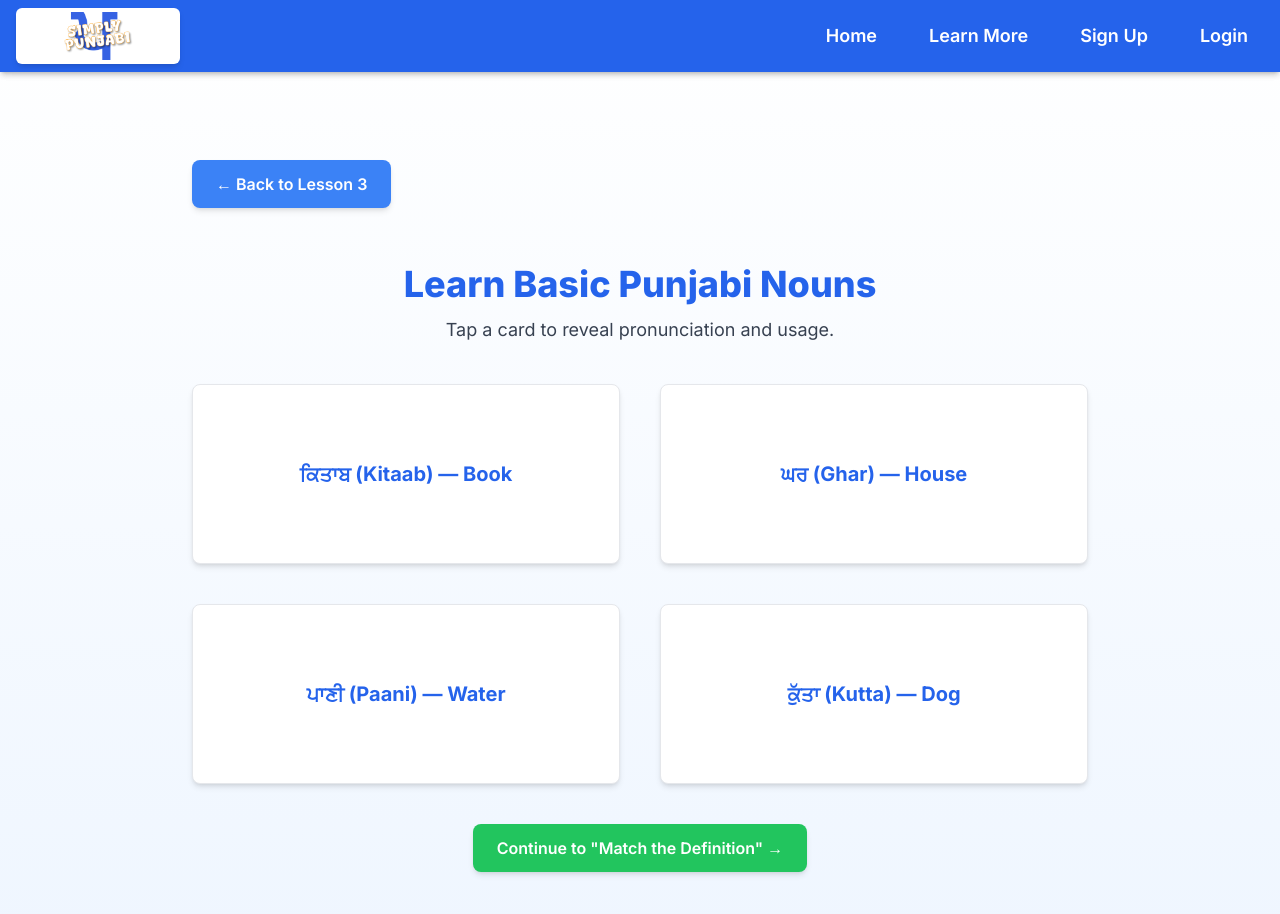
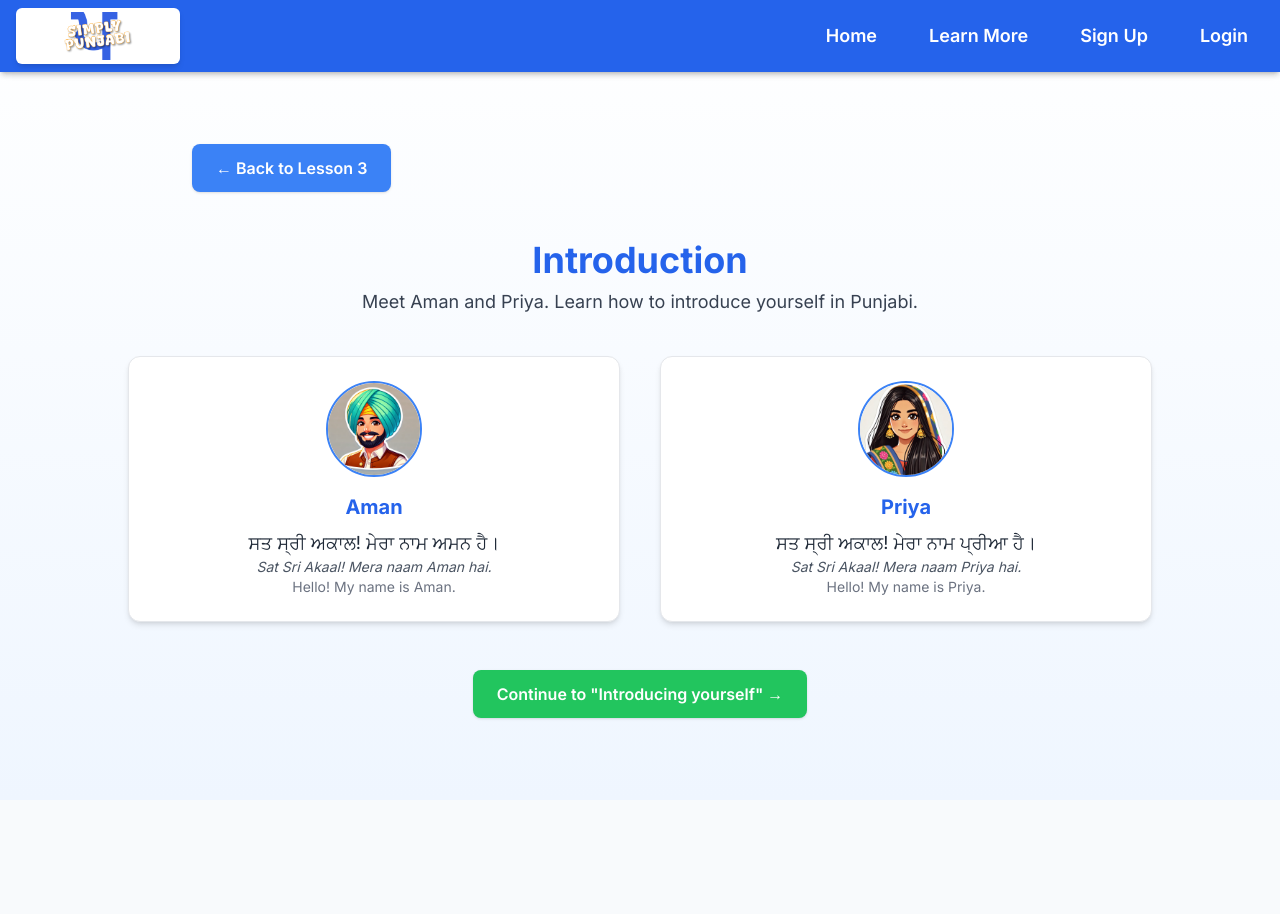
Before and after one commit to benz02r/SimplyPunjabi, a Next.js app: page /lessons/lesson3/information in a window 1280 px wide. Shown: the top 914 px of the page. After the commit the page ends 800 px from the top, so only its background shows below. Built offline with nearby package versions, Linux system fonts and the light colour scheme; no server answers.

Commit message:
abit about me start

```diff
--- a/src/app/learning/essential-punjabi/page.js
+++ b/src/app/learning/essential-punjabi/page.js
@@ -13,7 +13,7 @@ export default function EssentialPunjabi() {
     const lessons = [
         { id: "lesson1", title: "Lesson 1: What Is Punjabi?", link: "/lessons/lesson1/information", locked: false },
         { id: "lesson2", title: "Lesson 2: Learn Punjabi Greetings", link: "/lessons/lesson2", locked: false },
-        { id: "lesson3", title: "Lesson 3: Lets Talk About You", link: "/lessons/lesson3", locked: false },
+        { id: "lesson3", title: "Lesson 3: Abit About Me", link: "/lessons/lesson3/information", locked: false },
         { id: "lesson4", title: "Lesson 4: Family And Friends", link: "/lessons/lesson4", locked: false },
         { id: "lesson5", title: "Lesson 5: Back To Basics", link: "/lessons/lesson5", locked: false },
         { id: "lesson6", title: "Lesson 6: Making It Easy & Top Tips", link: "/lessons/lesson6", locked: true },
--- a/src/app/lessons/lesson3/information/page.js
+++ b/src/app/lessons/lesson3/information/page.js
@@ -1,82 +1,76 @@
 "use client";
 
 import { useRouter } from "next/navigation";
-import { useState } from "react";
+import Image from "next/image";
 
-export default function Lesson3NounsInfo() {
+export default function Lesson3Intro() {
     const router = useRouter();
-    const [revealed, setRevealed] = useState([false, false, false, false]);
 
-    const toggleReveal = (index) => {
-        setRevealed((prev) => prev.map((r, i) => (i === index ? !r : r)));
-    };
-
-    const nouns = [
+    const characters = [
         {
-            title: "ਕਿਤਾਬ (Kitaab) — Book",
-            meaning: "Main kitaab padhi → I read a book"
+            name: "Aman",
+            avatar: "/avatars/avatar6.png",
+            punjabi: "ਸਤ ਸ੍ਰੀ ਅਕਾਲ! ਮੇਰਾ ਨਾਮ ਅਮਨ ਹੈ।",
+            roman: "Sat Sri Akaal! Mera naam Aman hai.",
+            english: "Hello! My name is Aman."
         },
         {
-            title: "ਘਰ (Ghar) — House",
-            meaning: "Eh mera ghar hai → This is my house"
-        },
-        {
-            title: "ਪਾਣੀ (Paani) — Water",
-            meaning: "Paani piyo → Drink water"
-        },
-        {
-            title: "ਕੁੱਤਾ (Kutta) — Dog",
-            meaning: "Kutta bhonk riha hai → The dog is barking"
+            name: "Priya",
+            avatar: "/avatars/avatar5.png",
+            punjabi: "ਸਤ ਸ੍ਰੀ ਅਕਾਲ! ਮੇਰਾ ਨਾਮ ਪ੍ਰੀਆ ਹੈ।",
+            roman: "Sat Sri Akaal! Mera naam Priya hai.",
+            english: "Hello! My name is Priya."
         }
     ];
 
     return (
-        <div className="flex flex-col items-center justify-center min-h-screen bg-gradient-to-b from-white to-blue-50 px-6 sm:px-10 pt-40 pb-16">
+        <div className="min-h-screen bg-gradient-to-b from-white to-blue-50 px-6 pt-36 pb-16">
             {/* Back Button */}
-            <div className="w-full max-w-4xl mb-12 sm:mb-14 px-4 sm:px-0">
+            <div className="max-w-4xl mx-auto mb-12">
                 <button
                     onClick={() => router.push("/lessons/lesson3")}
-                    className="bg-blue-500 text-white px-6 py-3 rounded-lg font-semibold shadow-md hover:bg-blue-600 transition w-full sm:w-auto"
+                    className="bg-blue-500 text-white px-6 py-3 rounded-lg font-semibold shadow hover:bg-blue-600 transition"
                 >
                     ← Back to Lesson 3
                 </button>
             </div>
 
             {/* Title */}
-            <div className="text-center max-w-3xl mb-10 px-4 sm:px-0">
-                <h1 className="text-3xl sm:text-4xl font-extrabold text-[var(--primary)] leading-tight">
-                    Learn Basic Punjabi Nouns
-                </h1>
-                <p className="text-base sm:text-lg mt-3 text-gray-700">
-                    Tap a card to reveal pronunciation and usage.
-                </p>
+            <div className="text-center max-w-3xl mx-auto mb-10">
+                <h1 className="text-4xl font-bold text-[var(--primary)]">Introduction</h1>
+                <p className="text-lg text-gray-700 mt-2">Meet Aman and Priya. Learn how to introduce yourself in Punjabi.</p>
             </div>
 
-            {/* Cards */}
-            <div className="grid grid-cols-1 sm:grid-cols-2 gap-6 sm:gap-10 max-w-4xl w-full px-4 sm:px-0">
-                {nouns.map((noun, index) => (
+            {/* Characters Grid */}
+            <div className="grid grid-cols-1 sm:grid-cols-2 gap-10 max-w-5xl mx-auto">
+                {characters.map((person, index) => (
                     <div
                         key={index}
-                        className="p-6 bg-white rounded-lg shadow-md border border-gray-200 transition-all hover:border-green-500 hover:shadow-xl transform hover:scale-105 cursor-pointer text-center h-[180px] flex flex-col justify-center"
-                        onClick={() => toggleReveal(index)}
+                        className="group flex flex-col items-center text-center bg-white rounded-xl shadow-md border p-6 transition-all transform hover:scale-105 hover:shadow-2xl hover:border-blue-400 cursor-pointer"
                     >
-                        <h3 className="text-lg sm:text-xl font-bold text-[var(--primary)]">
-                            {noun.title}
-                        </h3>
-                        {revealed[index] && (
-                            <p className="text-sm text-gray-600 mt-2">{noun.meaning}</p>
-                        )}
+                        <div className="relative w-24 h-24 mb-4">
+                            <Image
+                                src={person.avatar}
+                                alt={person.name}
+                                fill
+                                className="rounded-full border-2 border-blue-500 object-cover"
+                            />
+                        </div>
+                        <h2 className="text-xl font-bold text-blue-600 group-hover:underline">{person.name}</h2>
+                        <p className="text-lg text-gray-800 mt-2">{person.punjabi}</p>
+                        <p className="text-sm italic text-gray-600">{person.roman}</p>
+                        <p className="text-sm text-gray-500">{person.english}</p>
                     </div>
                 ))}
             </div>
 
             {/* Next Button */}
-            <div className="w-full max-w-4xl px-4 sm:px-0 text-center mt-10">
+            <div className="text-center mt-12">
                 <button
                     onClick={() => router.push("/lessons/lesson3/match")}
-                    className="bg-green-500 text-white px-6 py-3 rounded-lg font-semibold shadow-md hover:bg-green-600 transition"
+                    className="bg-green-500 text-white px-6 py-3 rounded-lg font-semibold shadow hover:bg-green-600 transition"
                 >
-                    Continue to "Match the Definition" →
+                    Continue to "Introducing yourself" →
                 </button>
             </div>
         </div>
--- a/src/app/lessons/lesson3/match/page.js
+++ b/src/app/lessons/lesson3/match/page.js
@@ -1,81 +1,84 @@
 "use client";
 
-import { useRouter } from "next/navigation";
 import { useState } from "react";
 
-export default function Lesson3MatchGame() {
-    const router = useRouter();
-    const [cards, setCards] = useState(shuffleCards());
-    const [flipped, setFlipped] = useState([]);
-    const [matched, setMatched] = useState([]);
+export default function IntroduceYourself() {
+    const [form, setForm] = useState({
+        name: "",
+        city: "",
+        profession: "",
+        feeling: ""
+    });
 
-    const pairColors = {
-        1: "bg-yellow-200",
-        2: "bg-blue-200",
-        3: "bg-purple-200",
-        4: "bg-pink-200"
+    const handleChange = (field, value) => {
+        setForm({ ...form, [field]: value });
     };
 
-    function shuffleCards() {
-        const nouns = [
-            { id: 1, text: "ਕਿਤਾਬ (Kitaab)", pairId: 101 },
-            { id: 2, text: "ਘਰ (Ghar)", pairId: 102 },
-            { id: 3, text: "ਪਾਣੀ (Paani)", pairId: 103 },
-            { id: 4, text: "ਕੁੱਤਾ (Kutta)", pairId: 104 },
-            { id: 101, text: "Book", pairId: 1 },
-            { id: 102, text: "House", pairId: 2 },
-            { id: 103, text: "Water", pairId: 3 },
-            { id: 104, text: "Dog", pairId: 4 }
-        ];
-        return nouns.sort(() => Math.random() - 0.5);
-    }
-
-    const handleCardClick = (id) => {
-        if (flipped.length === 2 || matched.includes(id)) return;
-        setFlipped([...flipped, id]);
-    };
-
-    if (flipped.length === 2) {
-        setTimeout(() => {
-            const [first, second] = flipped;
-            const firstCard = cards.find(card => card.id === first);
-            const secondCard = cards.find(card => card.id === second);
-            if (firstCard.pairId === secondCard.id) {
-                setMatched([...matched, first, second]);
-            }
-            setFlipped([]);
-        }, 800);
-    }
-
     return (
-        <div className="flex flex-col items-center justify-center min-h-screen bg-gradient-to-b from-white to-blue-50 px-6 sm:px-10 pt-16 pb-10">
-            <div className="w-full max-w-2xl mb-6 text-center">
-                <button onClick={() => router.push("/lessons/lesson3")} className="bg-blue-500 text-white px-5 py-2 rounded-lg shadow-lg hover:bg-blue-600 transition">
-                    ← Back to Lesson 3
-                </button>
-                <h1 className="text-3xl font-bold mt-6 text-gray-800">Match the Basic Nouns</h1>
-                <p className="text-lg text-gray-700 mt-2">Match the Punjabi word with its English meaning.</p>
+        <div className="min-h-screen bg-gradient-to-b from-white to-blue-50 px-6 pt-36 pb-20">
+            <div className="max-w-3xl mx-auto text-center mb-10">
+                <h1 className="text-4xl font-bold text-[var(--primary)]">Introduce Yourself in Punjabi</h1>
+                <p className="text-lg text-gray-700 mt-3">
+                    Complete the sentences to practise saying your name, where you're from, and more!
+                </p>
             </div>
 
-            <div className="grid grid-cols-2 sm:grid-cols-4 gap-4 max-w-2xl">
-                {cards.map((card) => (
-                    <button
-                        key={card.id}
-                        className={`p-4 w-32 h-36 sm:w-40 sm:h-44 rounded-xl shadow-lg border border-gray-300 flex items-center justify-center text-center text-sm sm:text-base font-semibold transition-all transform hover:scale-105 overflow-hidden
-                ${flipped.includes(card.id) || matched.includes(card.id) ? pairColors[card.pairId % 4 + 1] : 'bg-gray-200'}`}
-                        onClick={() => handleCardClick(card.id)}
-                    >
-                        <span className="px-2 break-words leading-tight">
-                            {flipped.includes(card.id) || matched.includes(card.id) ? card.text : "❓"}
-                        </span>
-                    </button>
-                ))}
+            {/* Activity Form */}
+            <div className="bg-white rounded-xl shadow-md p-6 max-w-2xl mx-auto space-y-6">
+                <div>
+                    <label className="block font-semibold text-blue-700 mb-1">What's your name?</label>
+                    <input
+                        type="text"
+                        placeholder="e.g. Ryan"
+                        value={form.name}
+                        onChange={(e) => handleChange("name", e.target.value)}
+                        className="w-full border px-4 py-2 rounded focus:outline-none focus:ring-2 focus:ring-orange-400"
+                    />
+                </div>
+                <div>
+                    <label className="block font-semibold text-blue-700 mb-1">Where are you from?</label>
+                    <input
+                        type="text"
+                        placeholder="e.g. London"
+                        value={form.city}
+                        onChange={(e) => handleChange("city", e.target.value)}
+                        className="w-full border px-4 py-2 rounded focus:outline-none focus:ring-2 focus:ring-orange-400"
+                    />
+                </div>
+                <div>
+                    <label className="block font-semibold text-blue-700 mb-1">What do you do?</label>
+                    <input
+                        type="text"
+                        placeholder="e.g. student, teacher, engineer"
+                        value={form.profession}
+                        onChange={(e) => handleChange("profession", e.target.value)}
+                        className="w-full border px-4 py-2 rounded focus:outline-none focus:ring-2 focus:ring-orange-400"
+                    />
+                </div>
+                <div>
+                    <label className="block font-semibold text-blue-700 mb-1">How are you feeling today?</label>
+                    <input
+                        type="text"
+                        placeholder="e.g. happy, excited, tired"
+                        value={form.feeling}
+                        onChange={(e) => handleChange("feeling", e.target.value)}
+                        className="w-full border px-4 py-2 rounded focus:outline-none focus:ring-2 focus:ring-orange-400"
+                    />
+                </div>
             </div>
 
-            <div className="w-full max-w-2xl text-center mt-8">
-                <button onClick={() => router.push("/lessons/lesson3/scenario")} className="bg-green-500 text-white px-5 py-2 rounded-lg shadow-lg hover:bg-green-600 transition">
-                    Continue to "Real-World Scenario" →
-                </button>
+            {/* Summary */}
+            <div className="max-w-3xl mx-auto mt-12 bg-white p-6 rounded-xl shadow-lg text-center">
+                <h2 className="text-2xl font-bold text-green-600 mb-4">Your Introduction in Punjabi</h2>
+                <p className="text-xl text-gray-800">
+                    {form.name && `ਮੇਰਾ ਨਾਮ ${form.name} ਹੈ।`}{" "}
+                    {form.city && `ਮੈਂ ${form.city} ਤੋਂ ਹਾਂ।`}{" "}
+                    {form.profession && `ਮੈਂ ${form.profession} ਹਾਂ।`}{" "}
+                    {form.feeling && `ਮੈਂ ${form.feeling} ਹਾਂ।`}
+                </p>
+                <p className="text-sm italic text-gray-500 mt-2">
+                    Mera naam {form.name || "..."} hai. Main {form.city || "..."} ton haan. Main {form.profession || "..."} haan. Main {form.feeling || "..."} haan.
+                </p>
             </div>
         </div>
     );
```
